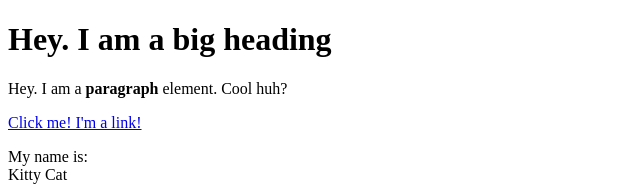
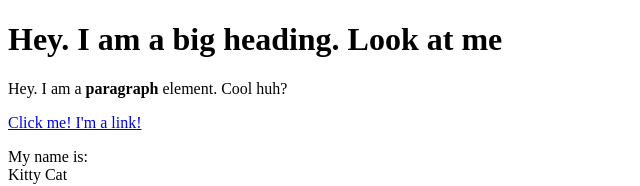
Before and after one commit to akhtar-gb/cartoon-hero, a plain HTML site: page test.html in a window 1280 px wide. Shown: the top 186 px of the page, without its empty margins (0-640 px from the left). Drawn offline with Linux system fonts and the light colour scheme.

Commit message:
Update test.html

```diff
--- a/test.html
+++ b/test.html
@@ -8,10 +8,11 @@
 
 <body>
 
-    <h1> Hey. I am a big heading </h1>
+    <h1> Hey. I am a big heading. Look at me </h1>
     <p>Hey. I am a <b>paragraph</b> element. Cool huh?</p>
     <a href="https://google.com" target="_blank" title="Let's go to Google">Click me! I'm a link!</a>
-    <p>My name is: <br>Kitty Cat</p>
+    <p>My name is: <br>
+        Kitty Cat</p>
     <img src="https://cdn4.creativecirclemedia.com/claytoday/original/20210414-084213-Kitten%20season%202%20041521.jpg">
 </body>
 
```
